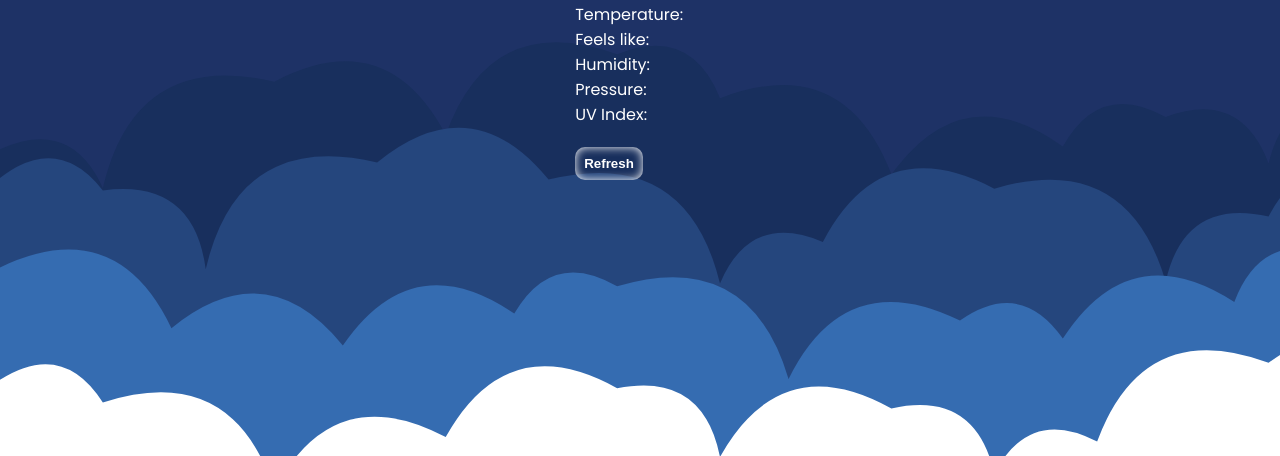
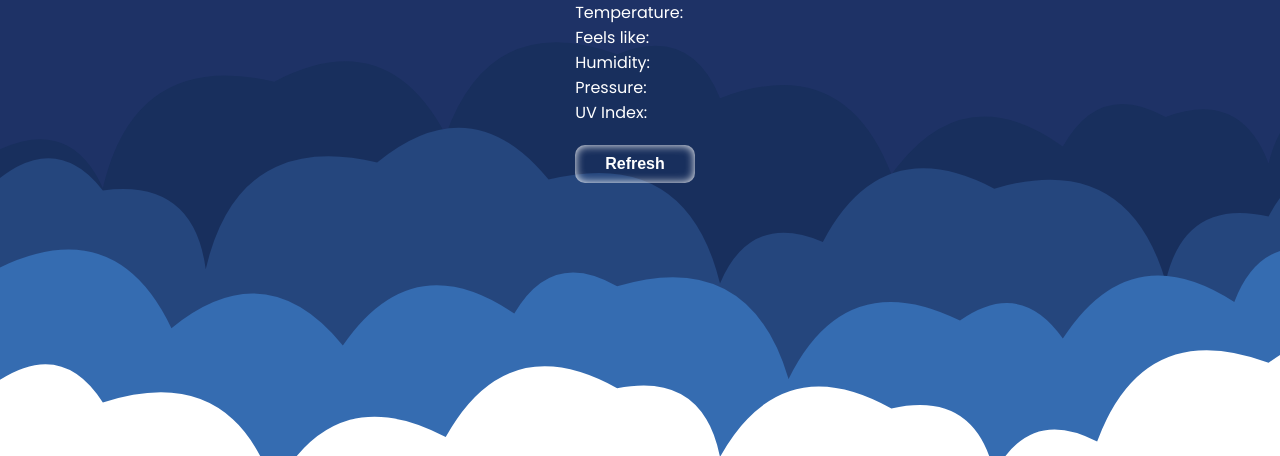
Before and after one commit to RomanSchmid/weather-app, a plain HTML site: page index.html in a window 1280 px wide. Shown: the part 344-800 px from the top of the page. Drawn offline with Linux system fonts and the light colour scheme; no server answers.

Commit message:
Button size change

```diff
--- a/style.css
+++ b/style.css
@@ -12,8 +12,9 @@ body {
     justify-content: center;
     min-height: 100vh;
     font-family: 'Poppins', sans-serif;
-    background: url(background.svg);
+    background: url("background.svg");
     background-size: cover;
+    -webkit-tap-highlight-color: transparent;
 }
 
 .container {
@@ -33,10 +34,11 @@ li {
 }
 
 #btn {
-    padding: 9px;
+    padding: 10px 30px;
     border-radius: 10px;
     border: none;
     background-color: transparent;
+    font-size: 1rem;
     font-weight: 700;
     box-shadow: inset 0 0 10px white;
     color:white;
```
